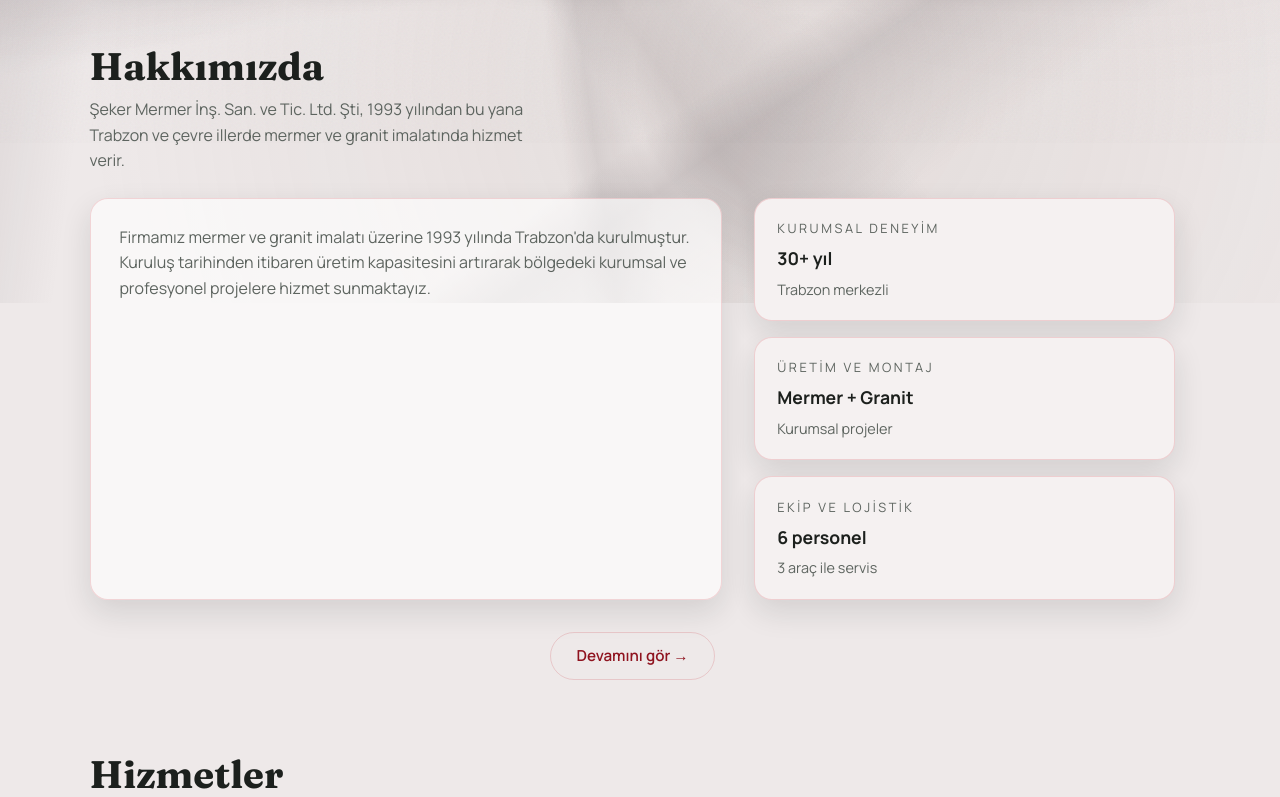
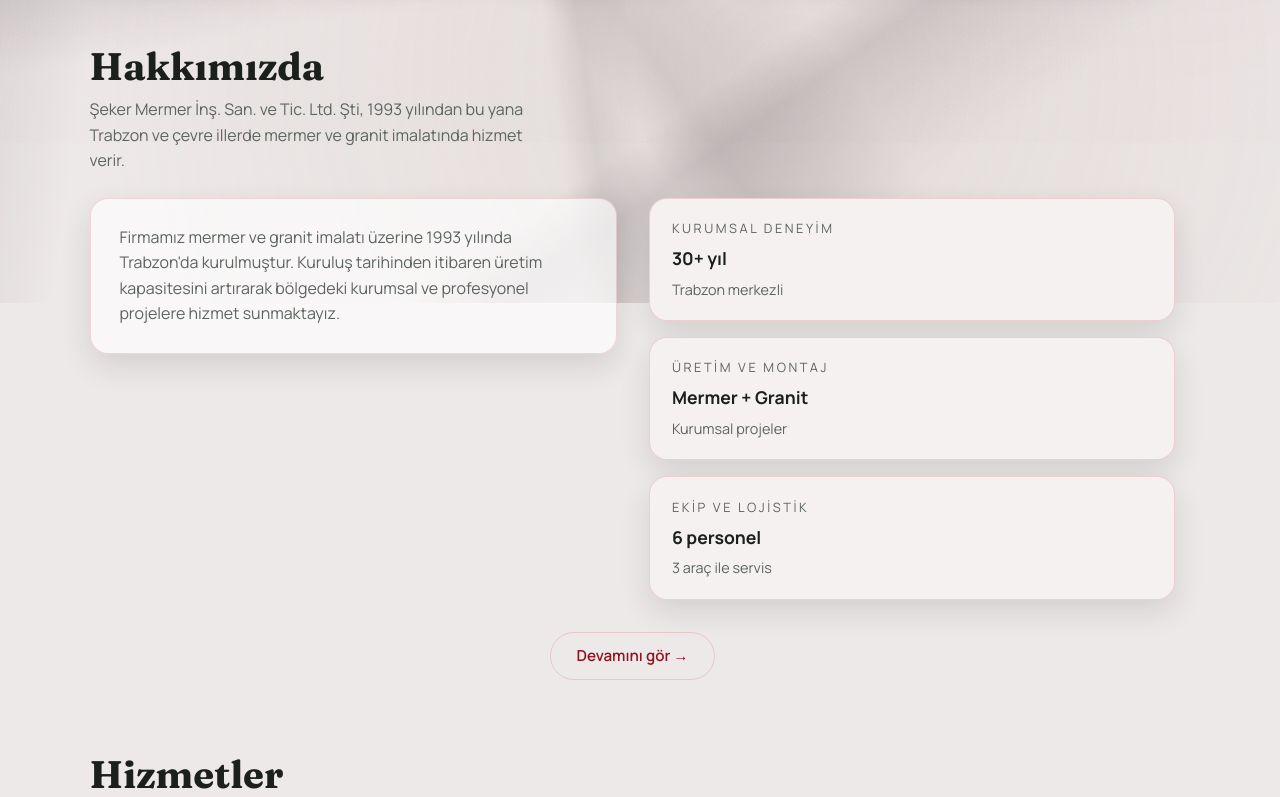
Before and after one commit to ahmetesreff/seker-site, a Nuxt app: page / in a window 1280 px wide. Shown: the part 657-1454 px from the top of the page. Built offline with nearby package versions, Linux system fonts and the light colour scheme; no server answers.

Commit message:
update: anasayfa hakkımızda bölümü compact grid düzeni

```diff
--- a/assets/main.css
+++ b/assets/main.css
@@ -514,6 +514,12 @@
 
 .about-section.is-compact .about-grid {
   align-items: start;
+}
+
+@media (min-width: 901px) {
+  .about-section.is-compact .about-grid {
+    grid-template-columns: repeat(2, minmax(0, 1fr));
+  }
 }
 
 .about-text {
--- a/components/AboutSection.vue
+++ b/components/AboutSection.vue
@@ -9,7 +9,7 @@
 </script>
 
 <template>
-  <section class="section">
+  <section class="section about-section" :class="{ 'is-compact': props.compact }">
     <div class="section-head">
       <div>
         <component :is="props.titleTag" class="section-title">Hakkımızda</component>
```
